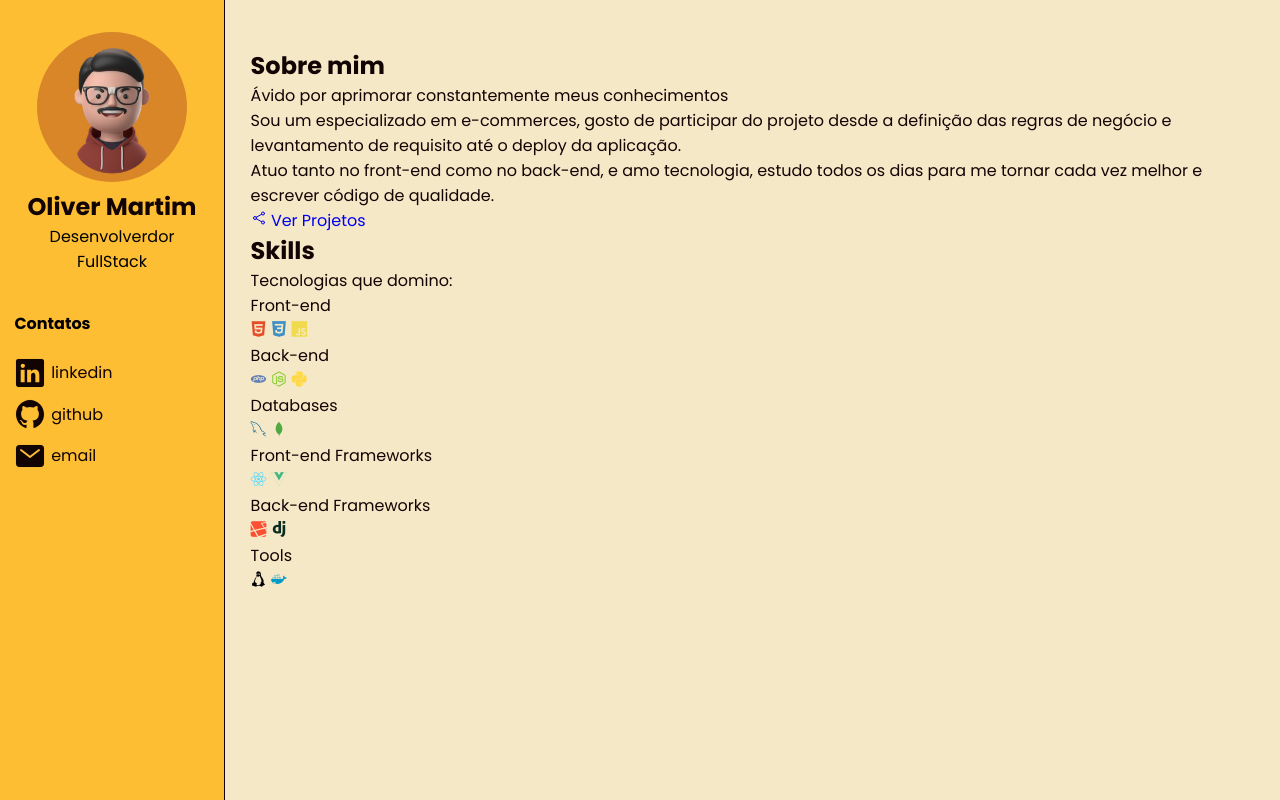
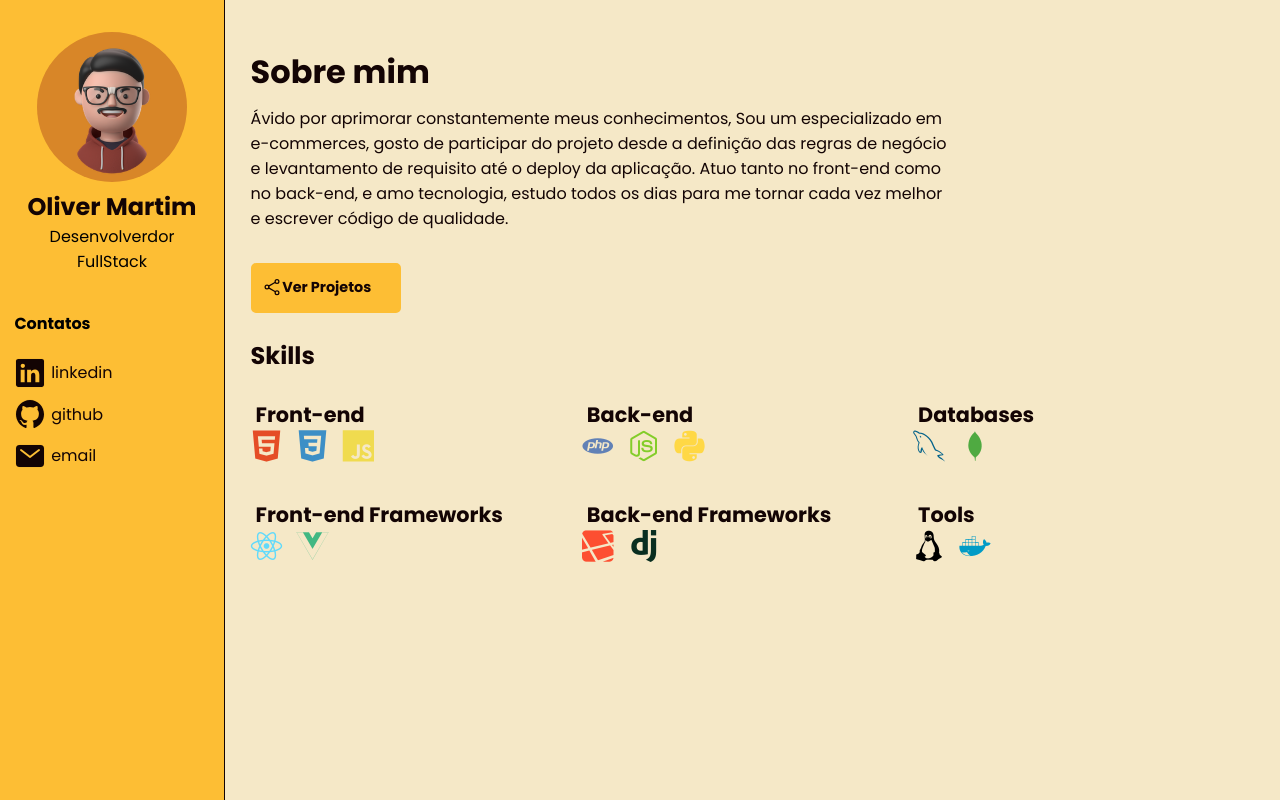
Before and after one commit to Gleika-Almeida/portfolio-landing-page, a plain HTML site: page index.html in a window 1280 px wide. Drawn offline with nearby package versions, Linux system fonts and the light colour scheme.

Commit message:
desktop layout

```diff
--- a/assetes/css/style.css
+++ b/assetes/css/style.css
@@ -71,13 +71,72 @@
 
 #about-container {
   flex: 1 1 80%;
-  background-color:var(--about-color);
+  background-color: var(--about-color);
   color: var(--text-color-coffee);
   padding: 3rem 1.6rem;
   min-height: 100vh;
   border-left: 1px solid var(--text-color-coffee);
 }
 
-#about-container .about-me {
+.about-me {
+  font-size: 2rem;
+  margin-bottom: 0.6rem;
   color: var(--text-color-coffee);
 }
+
+.description {
+  max-width: 70%;
+  margin-bottom: 2rem;
+}
+
+#btn-projects {
+  max-width: 150px;
+  text-align: center;
+  font-weight: bold;
+  font-size: 0.9rem;
+  background-color: var(--bio-color);
+  border: 2px solid var(--bio-color);
+  border-radius: 5px;
+  color: var(--text-color-coffee);
+  transition: 0.5s;
+  padding: 0.8rem 0.6rem;
+  margin: 25px 0;
+  display: flex;
+}
+
+#btn-projects ion-icon,
+btn-projects span {
+  flex: 1 1 0;
+}
+
+#btn-projects ion-icon {
+  font-size: 20px;
+  max-width: 20px;
+}
+
+#btn-projects:hover {
+  background-color: transparent;
+}
+
+.skills-title {
+  font-size: 1.3rem;
+  font-weight: bold;
+  padding-left: 5px;
+}
+
+#skills-container {
+  display: flex;
+  flex-wrap: wrap;
+  margin-top: 1.6rem;
+}
+
+.skills-box {
+  flex: 1 1 33%;
+  max-width: 33%;
+  margin-bottom: 2rem;
+}
+
+.skills-box i {
+  font-size: 2rem;
+  margin-right: 0.6rem;
+}
--- a/index.html
+++ b/index.html
@@ -35,12 +35,11 @@
         </aside>
         <section id="about-container">
             <h2 class="about-me">Sobre mim</h2>
-            <p class="title"> Ávido por aprimorar constantemente meus conhecimentos</p>
-            Sou um especializado em e-commerces, gosto de participar do projeto desde a definição das regras de negócio e levantamento de requisito até o deploy da aplicação.</p>
-            <p class="description">Atuo tanto no front-end como no back-end, e amo tecnologia, estudo todos os dias para me tornar cada vez melhor e escrever código de qualidade.</p>
+            <p class="description"> Ávido por aprimorar constantemente meus conhecimentos,
+            Sou um especializado em e-commerces, gosto de participar do projeto desde a definição das regras de negócio e levantamento de requisito até o deploy da aplicação.
+            Atuo tanto no front-end como no back-end, e amo tecnologia, estudo todos os dias para me tornar cada vez melhor e escrever código de qualidade.</p>
       <a href="#" id="btn-projects"><ion-icon name="share-social-outline"></ion-icon> <span>Ver Projetos</span></a>
-      <h2 id="skills-section-title"> Skills</h2>
-      <p class="description"> Tecnologias que domino:</p>
+      <h2 id="skills-title"> Skills</h2>
       <div id="skills-container">
         <div class="skills-box">
           <p class="skills-title">Front-end</p>
```
